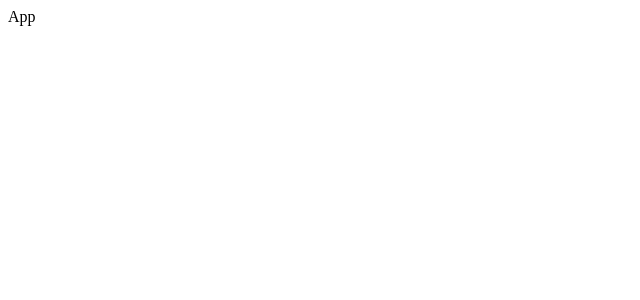
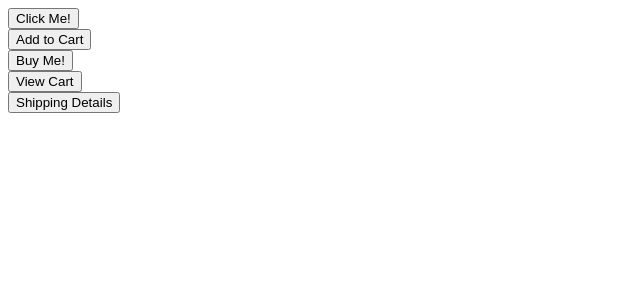
Before and after one commit to LamideAnifowoshe/components, a React (Create React App) app: page / in a window 1280 px wide. Shown: the top 300 px of the page, without its empty margins (0-640 px from the left). Built offline with nearby package versions, Linux system fonts and the light colour scheme.

Commit message:
create Button component and pass children props

```diff
--- a/src/App.js
+++ b/src/App.js
@@ -1,5 +1,29 @@
+import Button from "./Button";
+
 function App() {
-  return <div>App</div>;
+  return (
+    <div>
+      <div>
+        <Button>Click Me!</Button>
+      </div>
+
+      <div>
+        <Button>Add to Cart</Button>
+      </div>
+
+      <div>
+        <Button>Buy Me!</Button>
+      </div>
+
+      <div>
+        <Button>View Cart</Button>
+      </div>
+
+      <div>
+        <Button>Shipping Details</Button>
+      </div>
+    </div>
+  );
 }
 
 export default App;
--- /dev/null
+++ b/src/Button.js
@@ -0,0 +1,5 @@
+function Button({ children }) {
+  return <button>{children}</button>;
+}
+
+export default Button;
```
